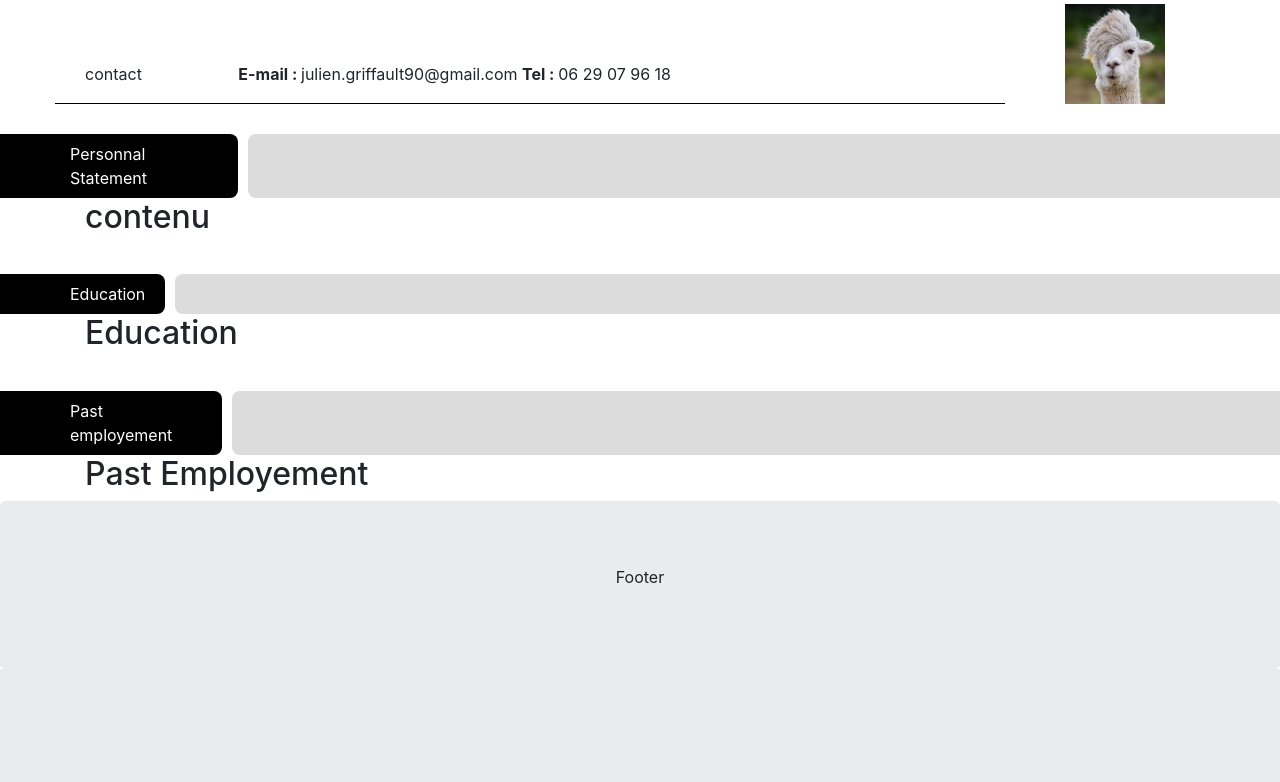
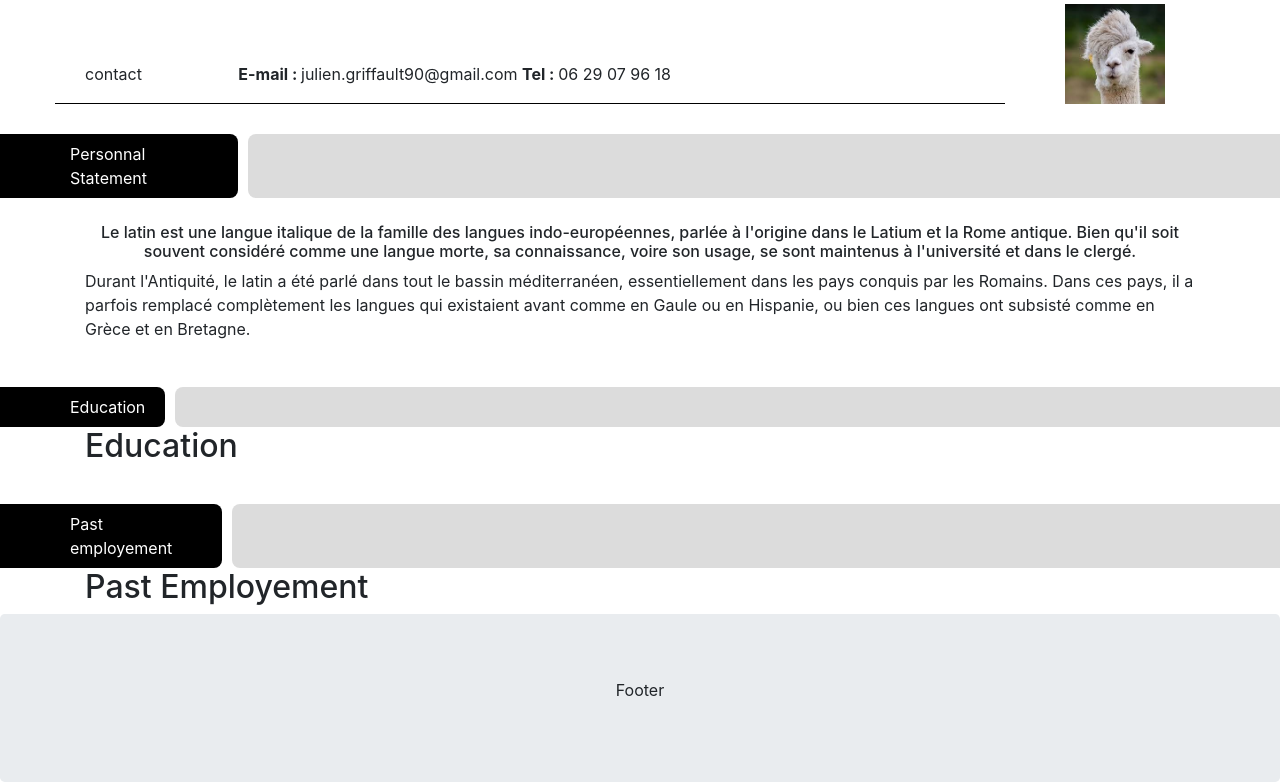
Before and after one commit to Ju2z4y/MyWebSitePhp, a PHP site: page /curriculum.php in a window 1280 px wide. Shown: the part 296-1078 px from the top of the page. Before the commit the page ends 965 px from the top, so only its background shows below. Run offline with PHP 8.4, Linux system fonts and the light colour scheme.

Commit message:
PersonnalStatement

```diff
--- a/curriculum.php
+++ b/curriculum.php
@@ -53,6 +53,11 @@
             border-radius: 8px 8px 8px 8px;
         }
 
+        h6 {
+            text-align: center;
+            margin-top: 25px;
+        }
+
     </style>
 </head>
 
@@ -80,7 +85,8 @@ require('includes/navbar.php');
             <div class="extTitre"></div>
         </div>
         <div class="personalStatement">
-            <h2>contenu</h2>
+            <h6>Le latin est une langue italique de la famille des langues indo-européennes, parlée à l'origine dans le Latium et la Rome antique. Bien qu'il soit souvent considéré comme une langue morte, sa connaissance, voire son usage, se sont maintenus à l'université et dans le clergé.</h6>
+            <p>Durant l'Antiquité, le latin a été parlé dans tout le bassin méditerranéen, essentiellement dans les pays conquis par les Romains. Dans ces pays, il a parfois remplacé complètement les langues qui existaient avant comme en Gaule ou en Hispanie, ou bien ces langues ont subsisté comme en Grèce et en Bretagne.</p>
         </div>
         <div class="row separateur">
             <div class="titre">Education</div>
```
